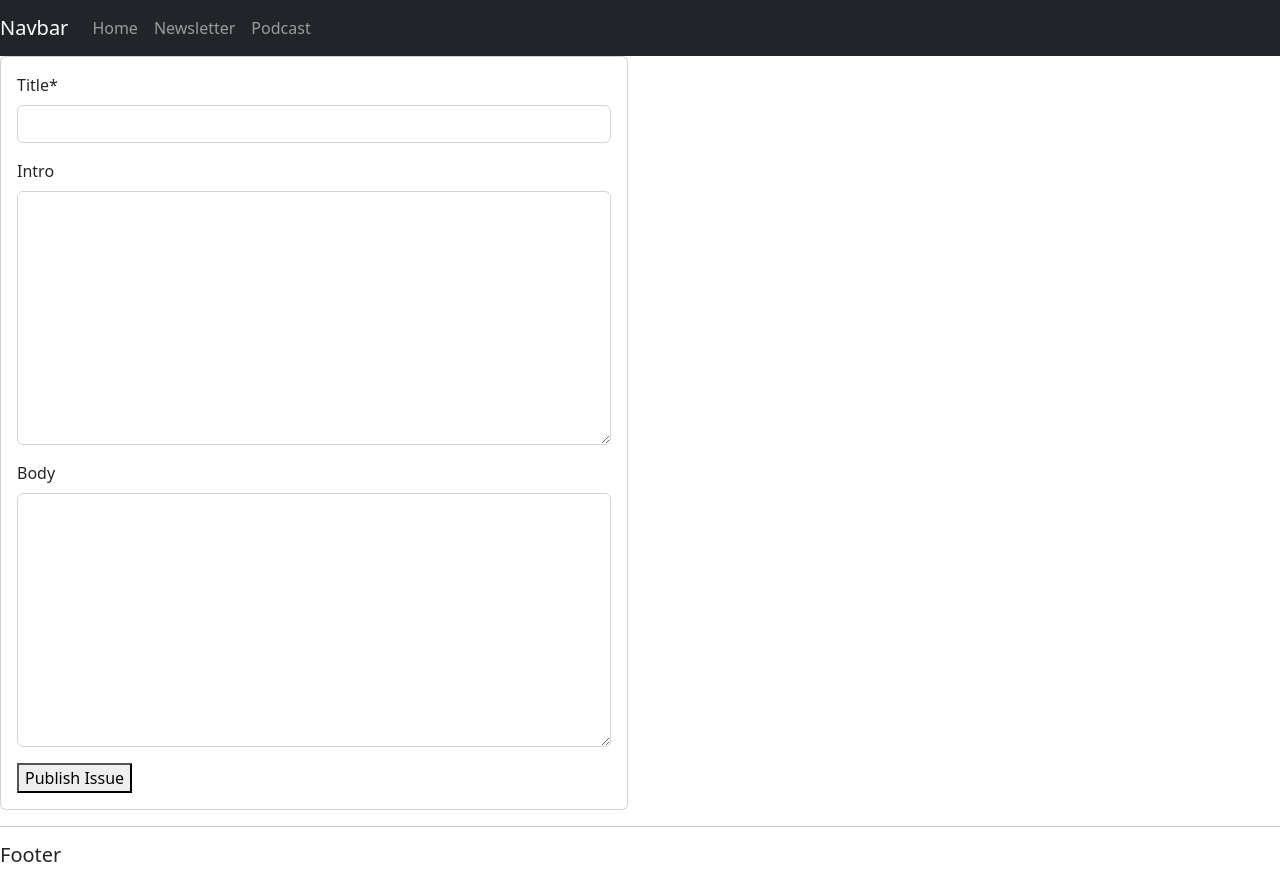
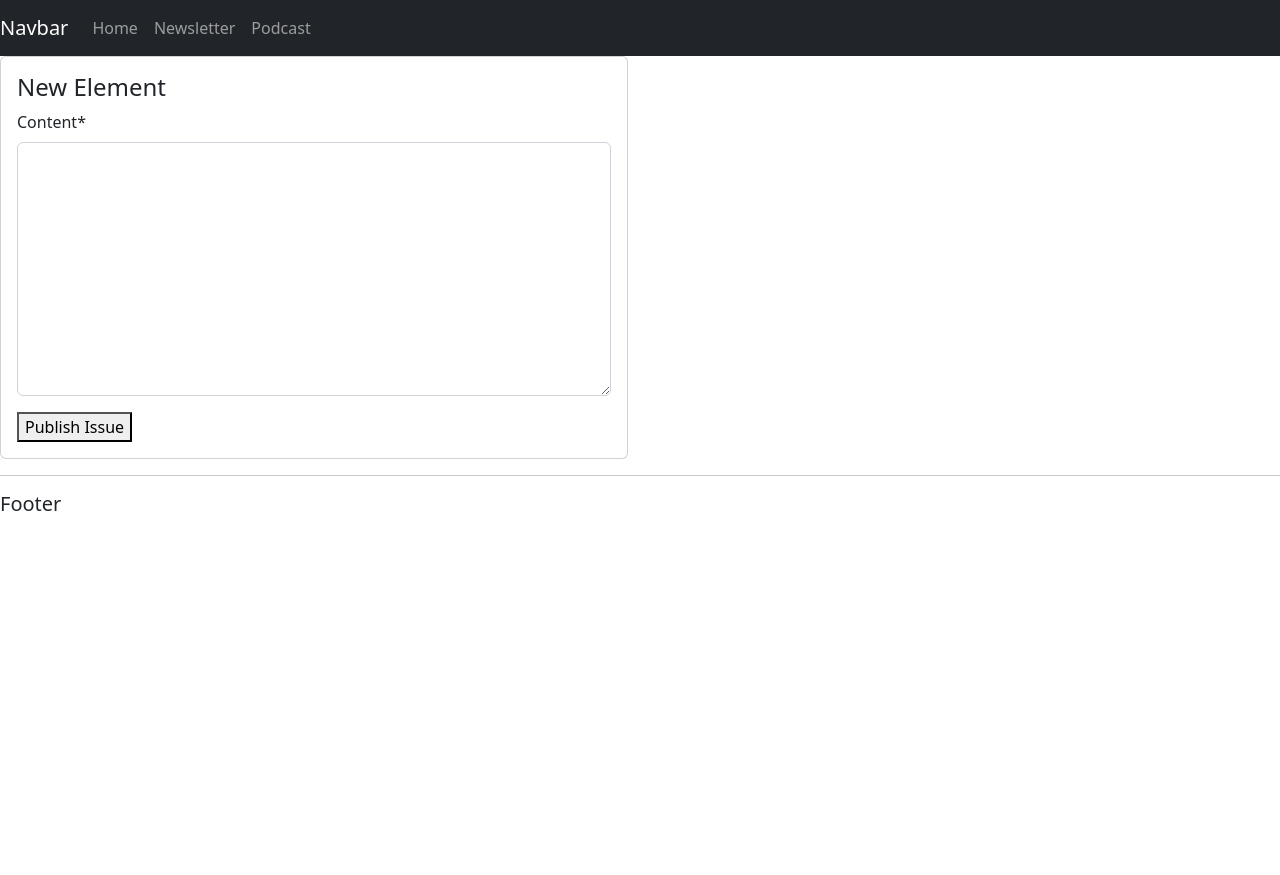
Before and after one commit to david-c-oliveros/SjoundtrackScores, a Django app: page /create_issue/ in a window 1280 px wide. After the commit the page ends 511 px from the top, so only its background shows below. Run offline with Django 4.2, Linux system fonts and the light colour scheme; some libraries are stand-ins or nearby versions.

Commit message:
Improve models

```diff
--- a/newsletter/admin.py
+++ b/newsletter/admin.py
@@ -1,8 +1,9 @@
 from django.contrib import admin
 
-from .models import Issue, Episode
+from .models import *
 
 # Register your models here.
 
 admin.site.register(Issue)
+admin.site.register(Element)
 admin.site.register(Episode)
--- a/newsletter/forms.py
+++ b/newsletter/forms.py
@@ -5,28 +5,10 @@ from .models import *
 class IssueForm(ModelForm):
     class Meta:
         model = Issue
-        fields = ['title']
-
-
-class SummaryForm(ModelForm):
-    class Meta:
-        model = Summary
         fields = '__all__'
 
 
-class FirstImpressionsForm(ModelForm):
+class ElementForm(ModelForm):
     class Meta:
-        model = FirstImpressions
-        fields = '__all__'
-
-
-class NeverGetsOldForm(ModelForm):
-    class Meta:
-        model = NeverGetsOld
-        fields = '__all__'
-
-
-class ComposerSpotlightForm(ModelForm):
-    class Meta:
-        model = ComposerSpotlight
-        fields = '__all__'
+        model = Element
+        fields = ['content']
--- a/newsletter/models.py
+++ b/newsletter/models.py
@@ -1,37 +1,17 @@
+from django.contrib.contenttypes.fields import GenericForeignKey
+from django.contrib.contenttypes.models import ContentType
 from django.db import models
 
 # Create your models here.
 
 
-class Summary(models.Model):
-    intro = models.TextField(blank=True)
-    body = models.TextField(blank=True)
+class Issue(models.Model):
+    date_created = models.DateTimeField(auto_now_add=True, null=True)
 
 
-class FirstImpressions(models.Model):
-    first_title = models.CharField(max_length=200, null=True)
-    first_desc = models.CharField(max_length=200, null=True)
-    first_body = models.TextField(blank=True)
-
-    second_title = models.CharField(max_length=200, null=True)
-    second_desc = models.CharField(max_length=200, null=True)
-    second_body = models.TextField(blank=True)
-
-    third_title = models.CharField(max_length=200, null=True)
-    third_desc = models.CharField(max_length=200, null=True)
-    third_body = models.TextField(blank=True)
-
-
-class NeverGetsOld(models.Model):
-    title = models.CharField(max_length=200, null=True)
-    desc = models.CharField(max_length=200, null=True)
-    body = models.TextField(blank=True)
-
-
-class ComposerSpotlight(models.Model):
-    title = models.CharField(max_length=200, null=True)
-    desc = models.CharField(max_length=200, null=True)
-    body = models.TextField(blank=True)
+class Element(models.Model):
+    issue = models.ForeignKey(Issue, related_name='elements', null=True, on_delete=models.SET_NULL)
+    content = models.TextField(null=True)
 
 
 class Episode(models.Model):
@@ -42,18 +22,3 @@ class Episode(models.Model):
 
     def __str__(self):
         return self.title
-
-
-class Issue(models.Model):
-    title = models.CharField(max_length=200, null=True)
-
-    summary = models.ForeignKey(Summary, null=True, on_delete=models.SET_NULL)
-    first_impressions = models.ForeignKey(FirstImpressions, null=True, on_delete=models.SET_NULL)
-    never_gets_old = models.ForeignKey(NeverGetsOld, null=True, on_delete=models.SET_NULL)
-    composer_spotlight = models.ForeignKey(ComposerSpotlight, null=True, on_delete=models.SET_NULL)
-
-    date_created = models.DateTimeField(auto_now_add=True, null=True)
-
-
-    def __str__(self):
-        return self.title
--- a/newsletter/templates/newsletter/issue_form.html
+++ b/newsletter/templates/newsletter/issue_form.html
@@ -13,8 +13,8 @@
             <form action="" method="POST">
                 {% csrf_token %}
 
-                {{ issue_form | crispy }}
-                {{ summary_form | crispy }}
+                <h4>New Element</h4>
+                {{ element_form | crispy }}
 
                 <button type="submit">Publish Issue</button>
             </form>
--- a/newsletter/templates/newsletter/newsletter.html
+++ b/newsletter/templates/newsletter/newsletter.html
@@ -14,7 +14,7 @@
             <table class="table table-sm">
                 {% for issue in issues %}
                     <tr>
-                        <td><a class="btn btn-sm btn-info" href="{% url 'issue' issue.pk %}">{{ issue.title }}</a></td>
+                        <td><a class="btn btn-sm btn-info" href="{% url 'issue' issue.pk %}">New Issue</a></td>
                     </tr>
                 {% endfor %}
             </table>
--- a/newsletter/views.py
+++ b/newsletter/views.py
@@ -21,25 +21,29 @@ def newsletter(request):
 
 def issue(request, pk):
     issue = Issue.objects.get(id=pk)
+    elements = issue.elements.all()
+    print(elements[0].content)
 
-    context = { 'issue': issue }
+    context = { 'issue': issue, 'elements': elements }
 
     return render(request, 'newsletter/issue.html', context)
 
 
 def createIssue(request):
-    issue_form = IssueForm()
-    summary_form = SummaryForm()
+    issue = Issue()
+    element_form = ElementForm()
 
     if request.method == 'POST':
-        issue_form = IssueForm(request.POST)
-        summary_form = SummaryForm(request.POST)
-        if issue_form.is_valid() and summary_form.is_valid():
-            issue_form.save()
-            summary_form.save()
+        element_form = ElementForm(request.POST)
+
+        if element_form.is_valid():
+            issue.save()
+            element_form.issue_id = issue.id
+            element_form.save()
             return redirect('/')
 
-    context = { 'issue_form': issue_form, 'summary_form': summary_form }
+    context = { 'element_form': element_form }
+
     return render(request, 'newsletter/issue_form.html', context)
 
 
```
Also changed, not shown: newsletter/templates/newsletter/issue.html (+4 -39 lines), db.sqlite3, newsletter/migrations/0008_remove_issue_composer_spotlight_and_more.py (added), newsletter/migrations/0009_rename_summary_issue_summary_and_more.py (added), newsletter/migrations/0010_remove_firstimpressions_first_impressions_and_more.py (added), newsletter/migrations/0011_remove_issue_composer_spotlight_body_and_more.py (added), newsletter/migrations/0012_element_remove_issue_first_impressions_and_more.py (added), newsletter/migrations/0013_alter_element_content.py (added), newsletter/migrations/0014_remove_issue_summary_remove_issue_title_and_more.py (added), 1 other file.
